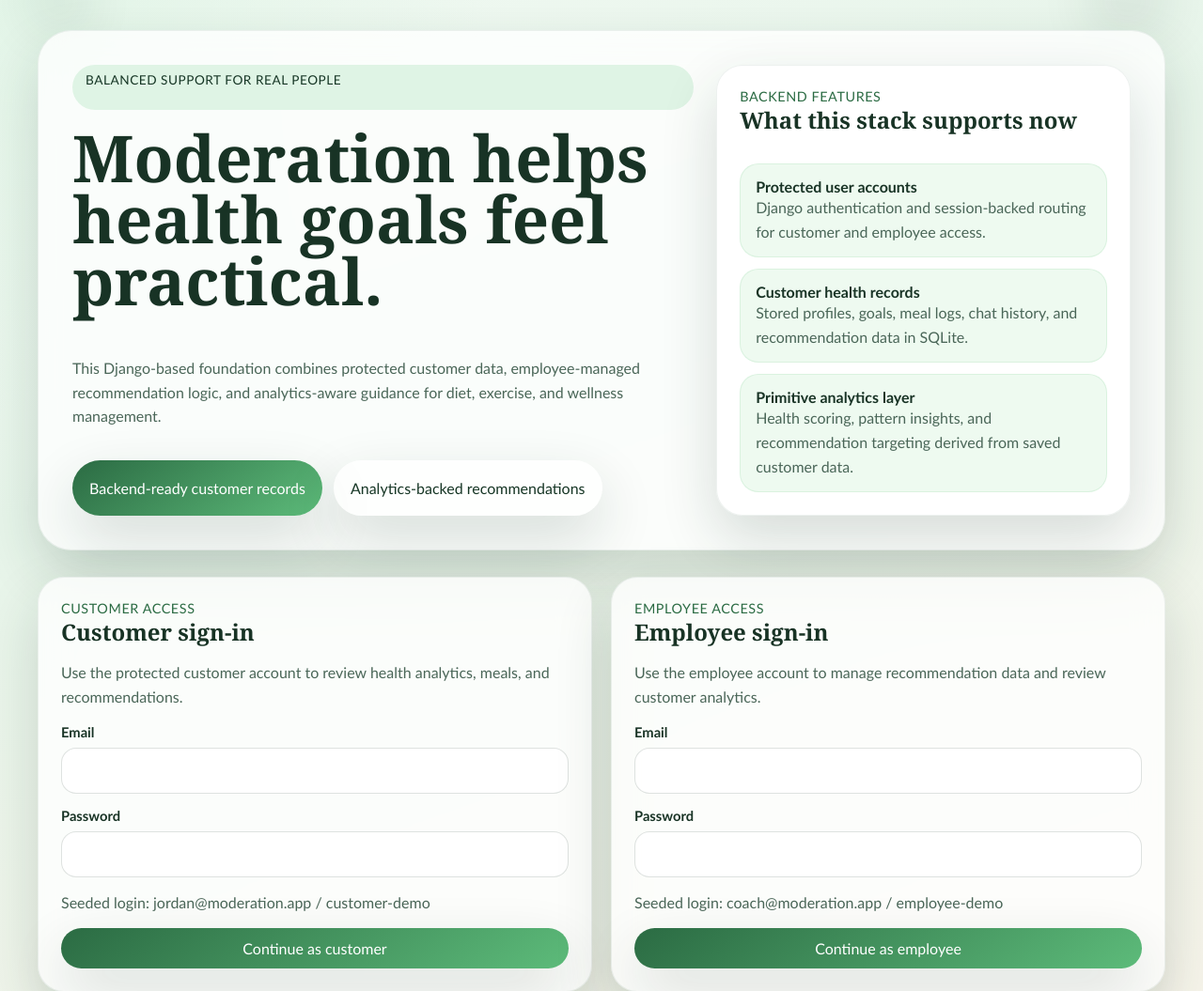
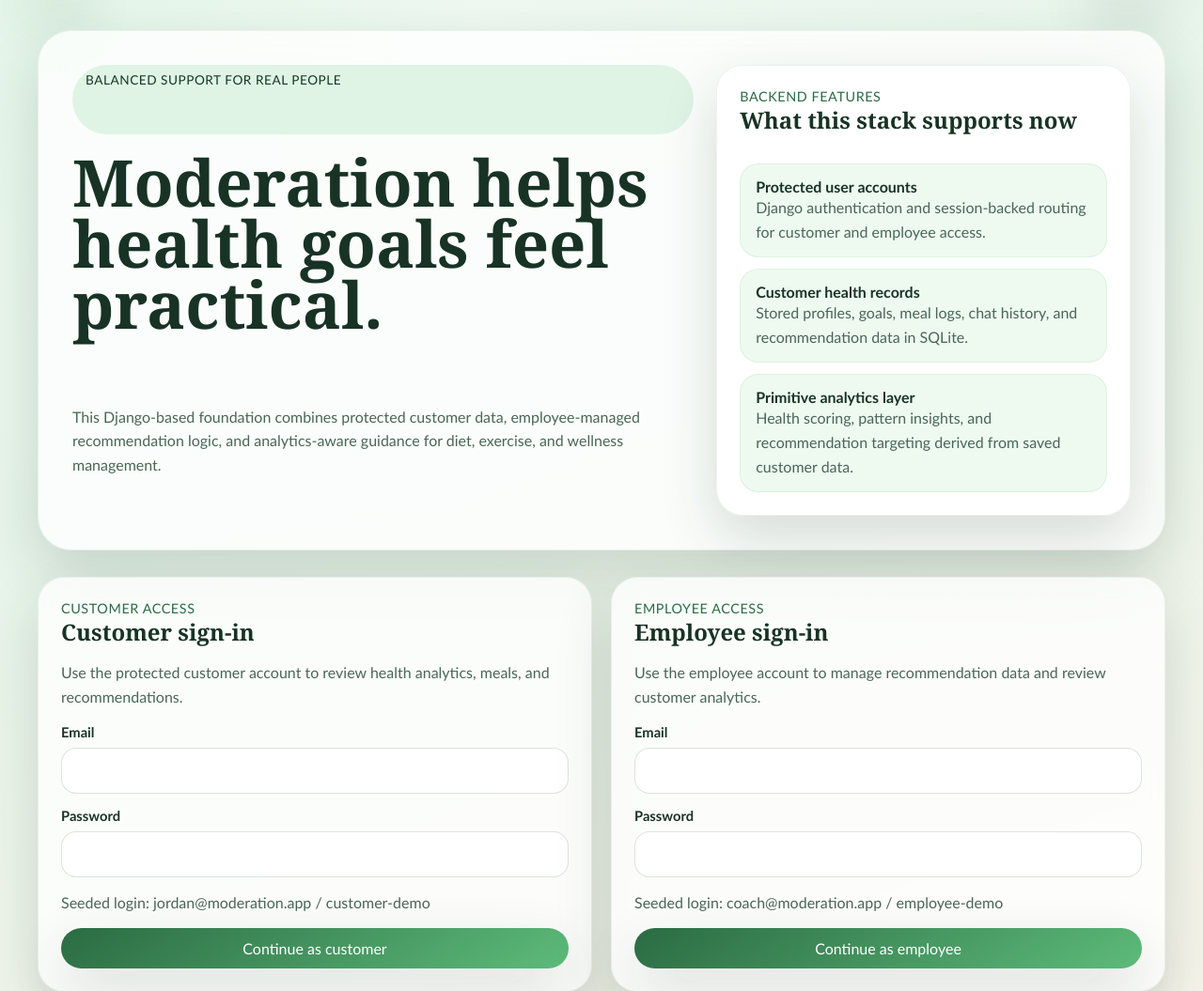
Before and after one commit to eskinn101/is4460-project, a Django app: page / in a window 1280 px wide. Shown: the part 70-1125 px from the top of the page at 94% size. Run offline with Django 5.2, Linux system fonts and the light colour scheme.

Commit message:
removing unnecessary buttons for unlogged in users

```diff
--- a/templates/core/home.html
+++ b/templates/core/home.html
@@ -10,10 +10,6 @@
     <p>
       This Django-based foundation combines protected customer data, employee-managed recommendation logic, and analytics-aware guidance for diet, exercise, and wellness management.
     </p>
-    <div class="hero-actions">
-      <span class="button static-button">Backend-ready customer records</span>
-      <span class="button secondary static-button">Analytics-backed recommendations</span>
-    </div>
   </div>
 
   <div class="panel">
```
